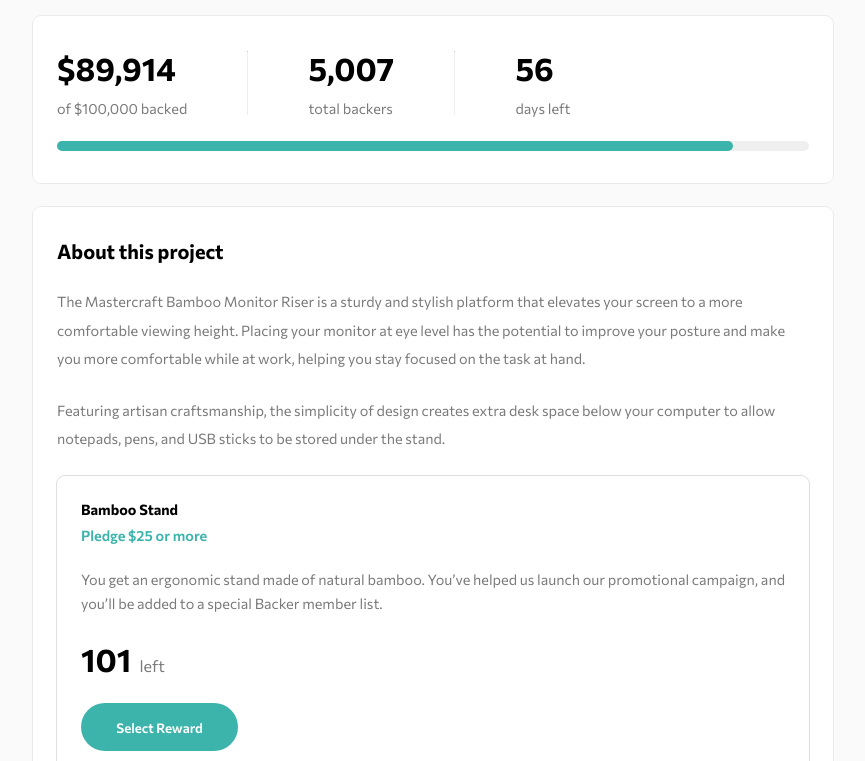
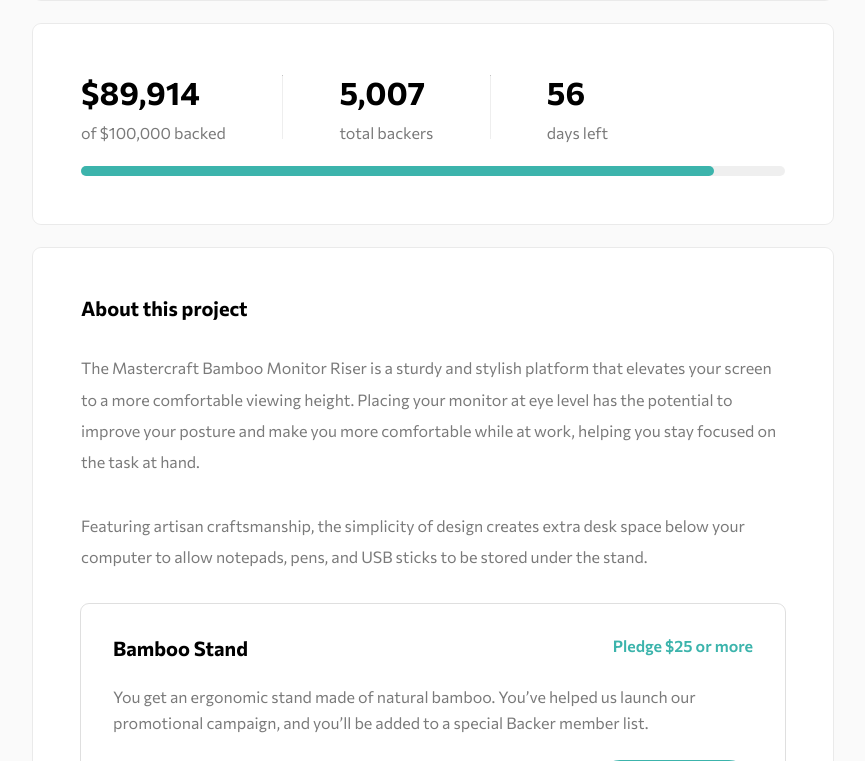
Before and after one commit to sahand-masoleh/fem-24-crowdfunding-product-page, a Svelte app: page / in a window 1280 px wide. Shown: the part 599-1360 px from the top of the page, without its empty margins (207-1072 px from the left). Built offline with nearby package versions, Linux system fonts and the light colour scheme.

Commit message:
about: desktop

```diff
--- a/src/styles/About.scss
+++ b/src/styles/About.scss
@@ -10,6 +10,11 @@
 	flex-direction: column;
 	gap: 1.5rem;
 
+	@media screen and (min-width: 480px) {
+		padding: $gap-3;
+		gap: 2rem;
+	}
+
 	&__title {
 		font-size: $fs-m;
 	}
@@ -18,6 +23,10 @@
 		font-size: $fs-xs;
 		color: $c-n-dark-gray;
 		line-height: 3ch;
+
+		@media screen and (min-width: 480px) {
+			font-size: $fs-s;
+		}
 	}
 }
 
@@ -31,12 +40,23 @@
 	align-items: flex-start;
 	gap: 1.5rem;
 
+	@media screen and (min-width: 480px) {
+		flex-flow: row wrap;
+		justify-content: space-between;
+		align-items: center;
+		padding: $gap-2;
+	}
+
 	&--disabled {
 		opacity: 0.5;
 	}
 
 	&__title {
 		font-size: $fs-xs;
+
+		@media screen and (min-width: 480px) {
+			font-size: $fs-m;
+		}
 	}
 
 	&__min {
@@ -45,12 +65,21 @@
 		font-size: $fs-xs;
 		color: $c-p-moderate-cyan;
 		margin-top: -1rem;
+
+		@media screen and (min-width: 480px) {
+			margin-top: unset;
+			font-size: $fs-s;
+		}
 	}
 
 	&__text {
 		font-size: $fs-xs;
 		color: $c-n-dark-gray;
 		line-height: 2.5ch;
+
+		@media screen and (min-width: 480px) {
+			font-size: $fs-s;
+		}
 	}
 
 	&__left {
@@ -75,6 +104,10 @@
 		&--enabled {
 			background-color: $c-p-moderate-cyan;
 			cursor: pointer;
+
+			&:hover {
+				background-color: $c-p-dark-cyan;
+			}
 		}
 
 		&--disabled {
--- a/src/styles/Intro.scss
+++ b/src/styles/Intro.scss
@@ -14,6 +14,7 @@
 	@media screen and (min-width: 480px) {
 		padding: $gap-3;
 		justify-content: center;
+		gap: 2rem;
 	}
 
 	&__logo {
@@ -31,6 +32,7 @@
 
 		@media screen and (min-width: 480px) {
 			font-size: $fs-xl;
+			margin-bottom: -0.5ch;
 		}
 	}
 
@@ -40,6 +42,10 @@
 		color: $c-n-dark-gray;
 		line-height: 2.5ch;
 		flex-basis: fill;
+
+		@media screen and (min-width: 480px) {
+			font-size: $fs-s;
+		}
 	}
 
 	&__button-container {
--- a/src/styles/Stats.scss
+++ b/src/styles/Stats.scss
@@ -15,6 +15,7 @@
 	@media screen and (min-width: 480px) {
 		flex-flow: row wrap;
 		column-gap: 8%;
+		padding: $gap-3;
 	}
 
 	&__container {
@@ -35,6 +36,10 @@
 	&__desc {
 		font-size: $fs-xs;
 		color: $c-n-dark-gray;
+
+		@media screen and (min-width: 480px) {
+			font-size: $fs-s;
+		}
 	}
 
 	&__divider {
```
